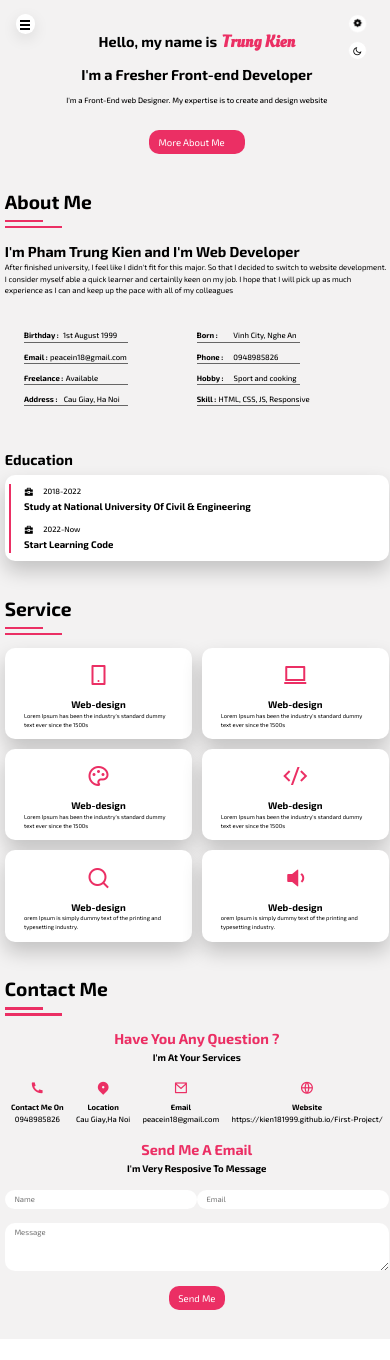
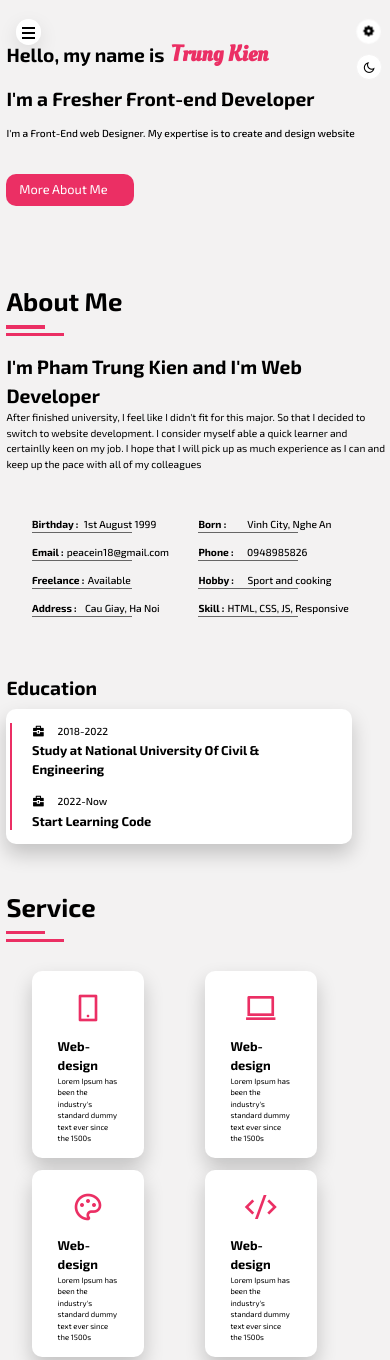
Before and after one commit to kien181999/First-Project, a website: page index.html in a window 390 px wide. Shown: the top 1360 px of the page. Before the commit the page ends 1339 px from the top, so only its background shows below. Drawn offline with nearby package versions, Linux system fonts and the light colour scheme; files that its build step writes are made by us from their sources.

Commit message:
change sass file

```diff
--- a/sass/_about.scss
+++ b/sass/_about.scss
@@ -95,6 +95,7 @@
             background-color: var(--white-color);
             box-shadow: 0 10px 20px rgba(0,0,0,.2);
             position: relative;
+            max-width: 90%;
             &::before{
                 position: absolute;
                 content: "";
--- a/sass/_base.scss
+++ b/sass/_base.scss
@@ -21,7 +21,7 @@ html{
         font-size: 50%;
     }
     @media screen and (max-width: 504.98px) {
-        font-size: 30%;
+        font-size: 40%;
     }
 
 }
--- a/sass/_contact.scss
+++ b/sass/_contact.scss
@@ -20,6 +20,11 @@
         width: 100%;
         justify-content: space-around;
         margin-bottom: 3rem;
+        @media screen and (max-width: 767.98px) {
+            display: grid;
+            grid-template-columns: auto auto;
+
+        }
     }
     &-link{
         display: flex;
@@ -48,6 +53,12 @@
             &:focus{
                 width: 45rem;
             }
+            @media screen and (max-width: 767.98px) {
+                width: 30rem;
+                &:focus{
+                    width: 35rem;
+                }
+            }
         }
         &__message{
             flex: 1;
--- a/sass/_home.scss
+++ b/sass/_home.scss
@@ -46,9 +46,9 @@
         justify-content: center;
         margin-right: 5rem;
         @media screen and (max-width: 767.98px) {
-            align-items: center;
-            margin-right: 0;
-            margin-top: 5rem;
+            flex: 0 0 100%;
+            max-width: 100%;
+            margin: 5rem auto;
         }
     }
     &-name{
--- a/sass/_service.scss
+++ b/sass/_service.scss
@@ -9,6 +9,7 @@
         @media screen and (max-width: 767.98px) {
             grid-template-columns: auto auto ;
             gap: 2rem;
+            padding: 2rem 4rem;
           }
     }
     &-item{
@@ -19,7 +20,11 @@
         display: flex;
         flex-direction: column;
         justify-content: center;
+        cursor: pointer;
         align-items: center;
+        @media screen and (max-width: 767.98px) {
+            max-width: 70%;
+        }
     }
     &-icon{
         font-size: 5rem;
--- a/sass/_switch.scss
+++ b/sass/_switch.scss
@@ -31,7 +31,7 @@
             right: 120%;
         }
         @media screen and (max-width: 504.98px) {
-            right: 220%;
+            right: 150%;
         }
         & i{
             line-height: 4rem;
```
